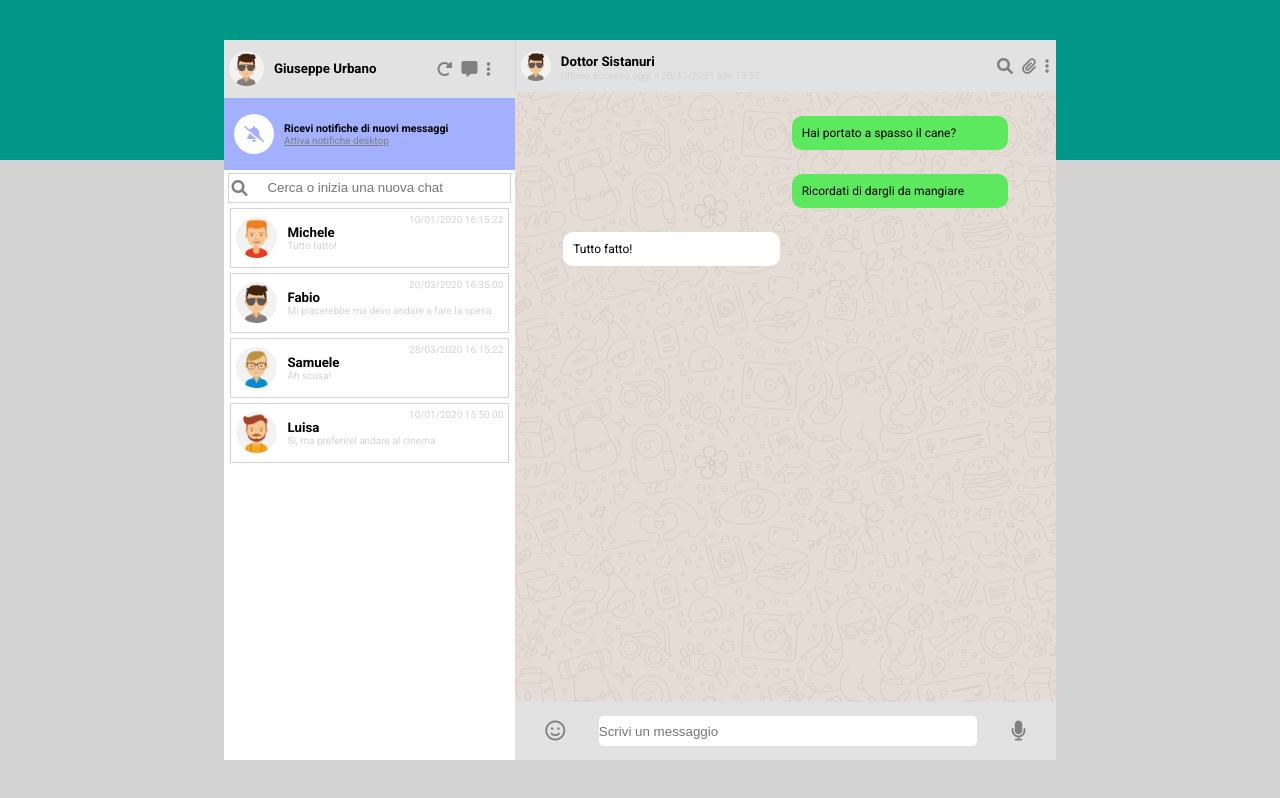
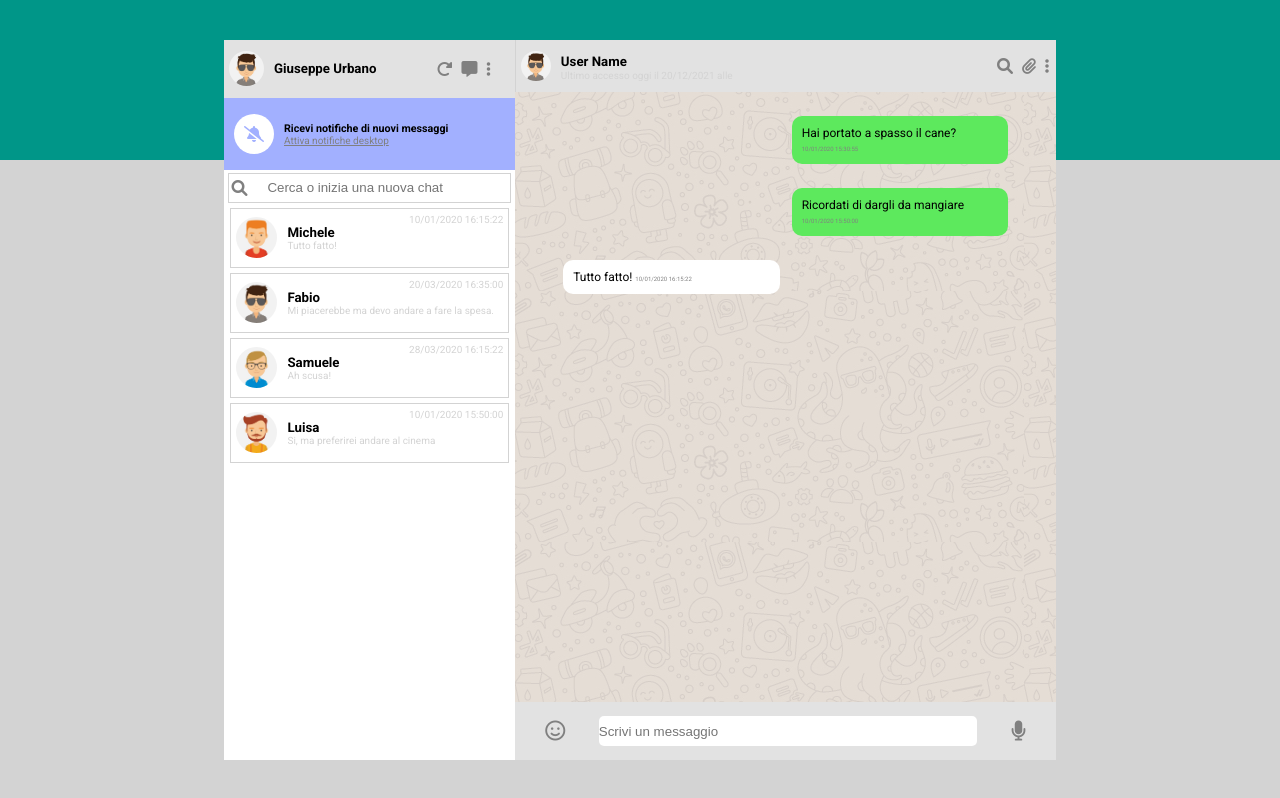
Before and after one commit to UrbanoG2/vue-boolzapp, a plain HTML site: page index.html in a window 1280 px wide. Drawn offline with nearby package versions, Linux system fonts and the light colour scheme.

Commit message:
da aggiustare

```diff
--- a/css/style.css
+++ b/css/style.css
@@ -330,3 +330,9 @@ ul {
 .rec:hover {
     cursor: pointer;
 }
+
+.small-date {
+    font-size: 6px;
+    color: grey;
+    display: inline-block;
+}
--- a/index.html
+++ b/index.html
@@ -79,10 +79,12 @@
                 <div class="profile">
                     <img src="img/img/avatar_2.jpg" alt="">
                 <div class="profile-text">
-                    <h5 class="username">Dottor Sistanuri</h5>
+                    <h5 class="username">
+                        User Name
+                    </h5>
 
                     <p>
-                        Ultimo accesso oggi il 20/12/2021 alle 13:52
+                       Ultimo accesso oggi il 20/12/2021 alle
                     </p>
                 </div>
                 </div>
@@ -98,6 +100,10 @@
             class="messages">
                 <p :class="message.status" >
                     {{ message.text }}
+
+                    <span class="small-date" >
+                        {{ message.date }}
+                    </span>
                 </p>
 
 
```
